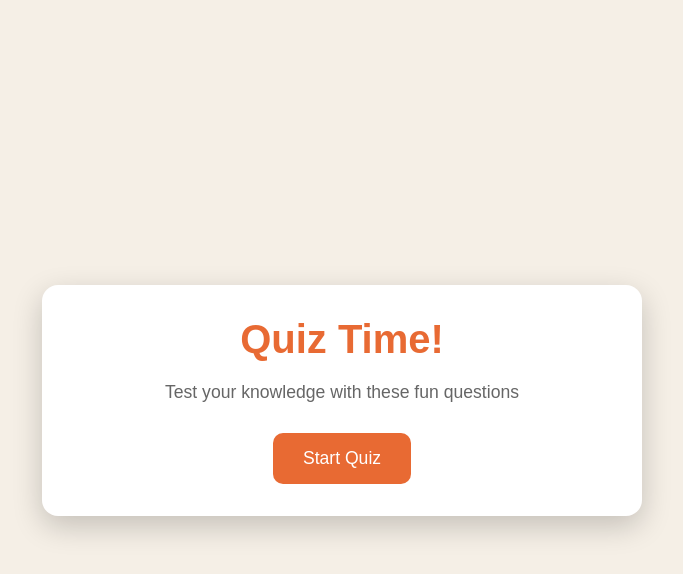
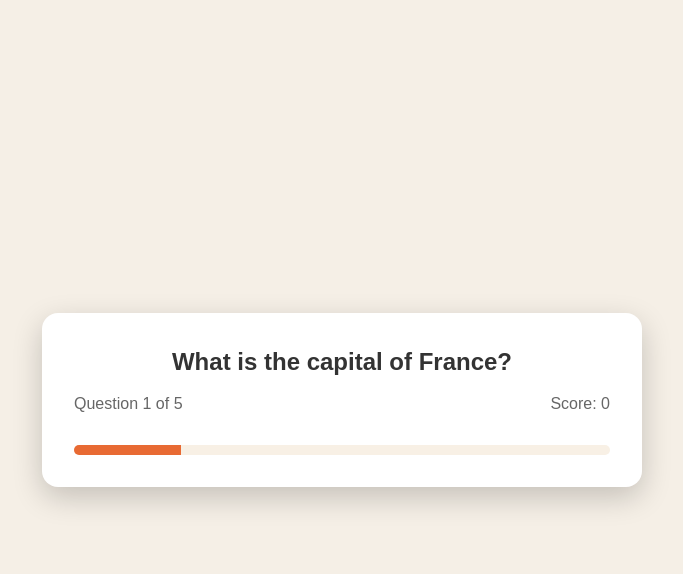
Before and after one commit to danifajardo/10-Frontend-Mini-Projects, a plain HTML site: page Quiz Game/index.html in a window 1280 px wide. Both pictures are taken after a click on the button "Start Quiz". Shown: the whole page, without its empty margins (298-981 px from the left). Drawn offline with Linux system fonts and the light colour scheme.

Commit message:
addition of some functionality for start button and show questions

```diff
--- a/Quiz Game/app.js
+++ b/Quiz Game/app.js
@@ -34,5 +34,81 @@ const quizQuestions = [
             {text: "Organiation of United Nations", correct: true},
             {text: "Obese Unified for Nachos", correct: false}
         ]
+    },
+    {
+        question: "Which planet is known as the Red Planet?",
+        answers: [
+            {text: "Venus", correct: false},
+            {text: "Mars", correct: true},
+            {text: "Jupiter", correct: false},
+            {text: "Saturn", correct: false}
+        ]
+    },
+    {
+        question: "What is the largest ocean on Earth?",
+        answers: [
+            {text: "Atlantic Ocean", correct: false},
+            {text: "Indian Ocean", correct: false},
+            {text: "Artic Ocean", correct: false},
+            {text: "Pacific Ocean", correct: true}
+        ]
+    },
+    {
+        question: "Which is NOT a programming language?",
+        answers: [
+            {text: "Java", correct: false},
+            {text: "CY", correct: true},
+            {text: "Python", correct: false},
+            {text: "Javascript", correct: false}
+        ]
     }
 ];
+
+//Quiz state variables
+let currentQuestionIndex = 0;
+let score = 0;
+let answersDisabled = false;
+
+totalQuestionSpan.textContent = quizQuestions.length;
+maxScoreSpan.textContent = quizQuestions.length;
+
+//event listeners
+
+startButton.addEventListener("click", startQuiz)
+restartButton.addEventListener("click", restartQuiz)
+
+function startQuiz(){
+    //restart variables
+    currentQuestionIndex = 0;
+    scoreSpan.textContent = 0;
+
+    startScreen.classList.remove("active");
+    quizScreen.classList.add("active");
+
+    //show the first question
+    showQuestion();
+}
+
+function showQuestion(){
+    if(currentQuestionIndex > 4){
+        currentQuestionIndex = 0;
+        //should to redirect to the result screen
+    }else{
+        //set text of the question
+        questionText.textContent = quizQuestions[currentQuestionIndex].question;
+        //set answers
+        for (let index = 0; index < quizQuestions[currentQuestionIndex].length; index++) {
+            const element = array[index];
+
+        }
+        //add
+    }
+}
+
+function selectAnswer(element, id, answer){
+
+}
+
+function restartQuiz(){
+    console.log("quiz re-started");
+}
--- a/Quiz Game/index.html
+++ b/Quiz Game/index.html
@@ -18,7 +18,7 @@
             <div class="quiz-header">
                 <h2 id="question-text">Question goes here</h2>
                 <div class="quiz-info">
-                    <p>Question <span id="current-question">1</span> of <span>5</span></p>
+                    <p>Question <span id="current-question">1</span> of <span id="total-question">5</span></p>
                     <p>
                         Score: <span id="score">0</span>
                     </p>
@@ -27,9 +27,6 @@
 
             <div id="answers-container" class="answers-container">
                 <!-- Answer buttons will be insetted here from our js code later at some point -->
-                <div class="answer-btn">
-                    Venus
-                </div>
             </div>
 
             <div class="progress-bar">
```
